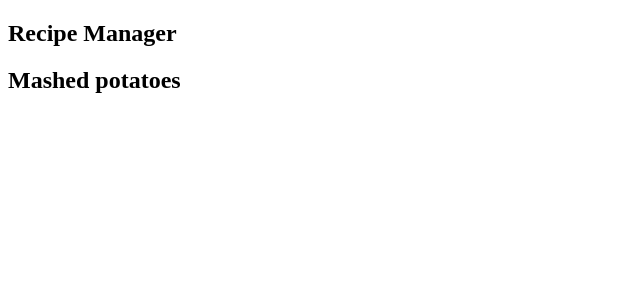
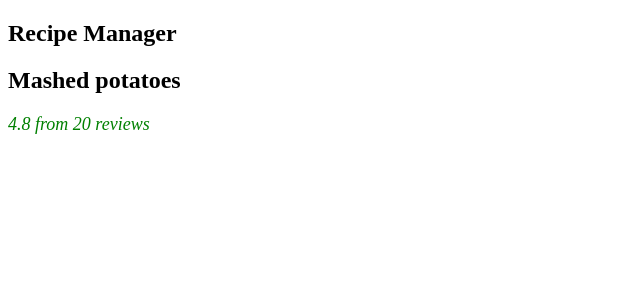
Before and after one commit to AshrafMuhammadNaeem/projectrecipe, a React (Create React App) app: page / in a window 1280 px wide. Shown: the top 300 px of the page, without its empty margins (0-640 px from the left). Built offline with nearby package versions, Linux system fonts and the light colour scheme.

Commit message:
New component based on Class
Created new Component RecipeRatings.jsx and set the  class of HTML element using ternary Operator.
also created css file for this component.

```diff
--- a/src/App.js
+++ b/src/App.js
@@ -2,6 +2,7 @@ import logo from './logo.svg';
 import './App.css';
 import React from 'react';
 import RecipeTitle from './RecipeTitle';
+import RecipeRatings from './RecipeRatings';
 
 // TODO: Add recipe object
 const recipe = {
@@ -24,6 +25,7 @@ function App() {
     <article>
       <h1> Recipe Manager </h1>
       <RecipeTitle title={ recipe.title } />
+      <RecipeRatings feedback={recipe.feedback} />
     </article>
   );
 }
--- /dev/null
+++ b/src/RecipeRatings.css
@@ -0,0 +1,8 @@
+.green{
+    color: green;
+    font-size: large;
+    font-style: italic;
+}
+.red{
+    color: red;
+}
--- /dev/null
+++ b/src/RecipeRatings.jsx
@@ -0,0 +1,9 @@
+import "./RecipeRatings.css";
+import React from "react";
+function RecipeRatings(props){
+    return(
+        <div className={props.feedback.rating >3.5 ? "green" : "red"}> {props.feedback.rating} from {props.feedback.reviews} reviews</div>
+    );
+
+}
+export default RecipeRatings;
```
